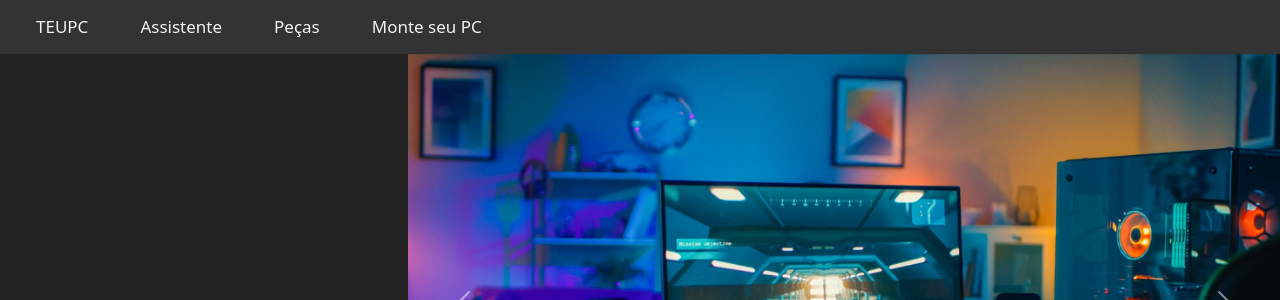
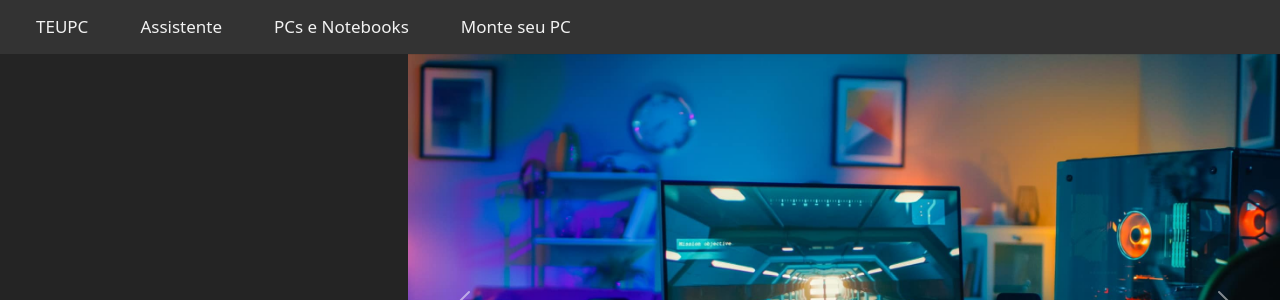
Before and after one commit to senacrs-emti/2022-3M-computadores, a PHP site: page /index.php in a window 1280 px wide. Shown: the top 300 px of the page. Run offline with PHP 8.4, Linux system fonts and the light colour scheme; data that the repository does not hold is empty.

Commit message:
Update header.php

```diff
--- a/TeuPC/includes/header.php
+++ b/TeuPC/includes/header.php
@@ -6,7 +6,7 @@
   <a href="index.php">TEUPC</a>
 
   <a href="assistente.php">Assistente</a>
-  <a href="#Instrumentos">Peças</a>
+  <a href="produtos.php">PCs e Notebooks</a>
   <a href="#Instrumentos">Monte seu PC</a>
   <a href="javascript:void(0);" class="icon" onclick="myFunction()">
     <i class="fa fa-bars"></i>
```
